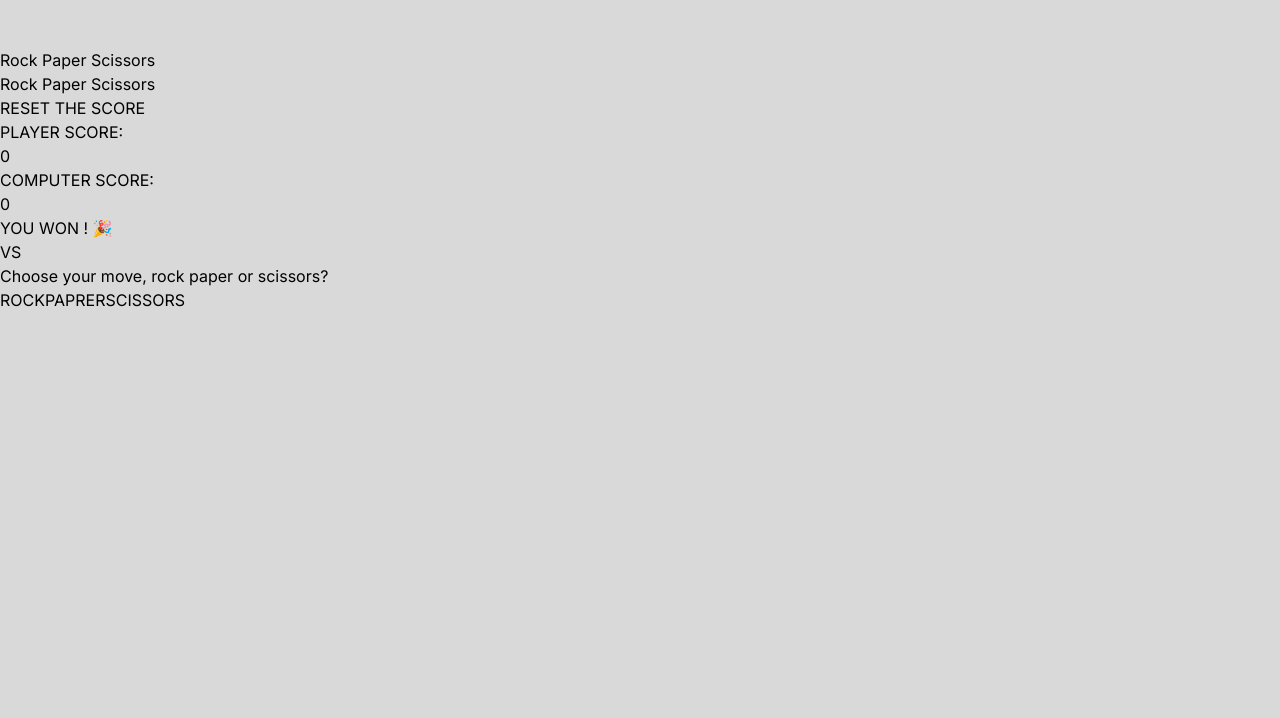
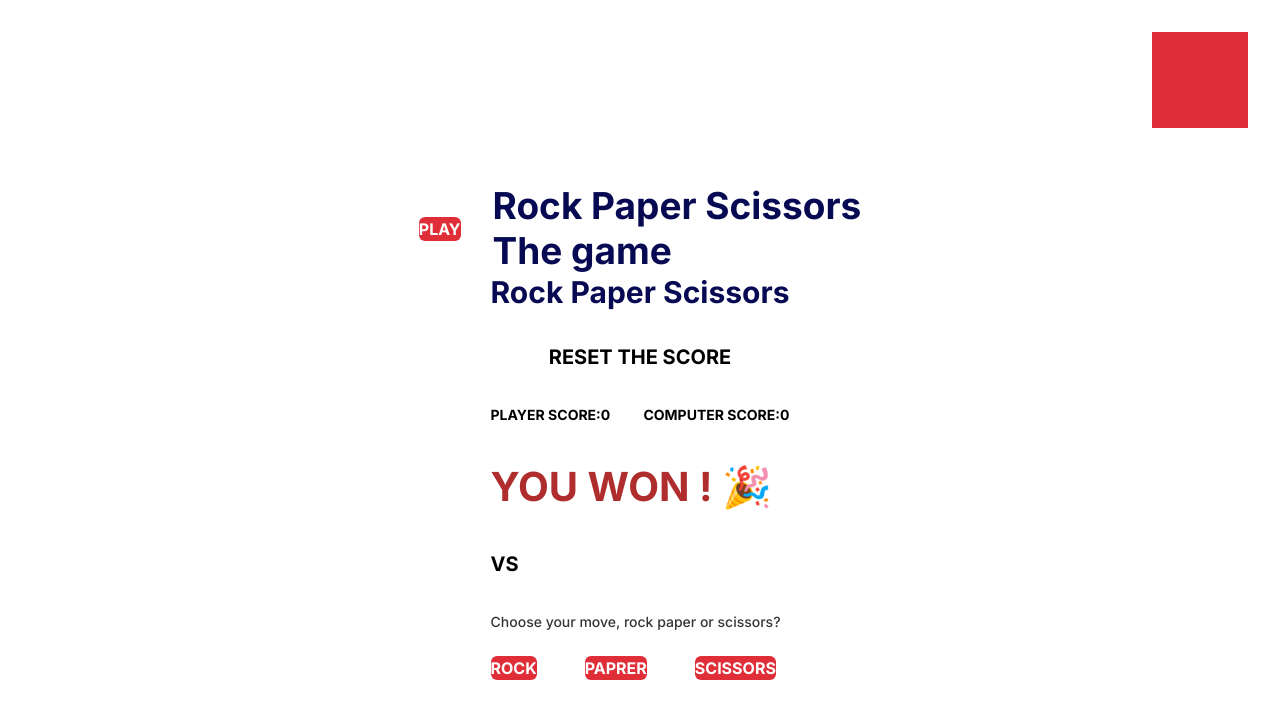
Before and after one commit to SergeyLuzik/rock-paper-scissors, a React (Vite) app: page / in a window 1280 px wide. Shown: the top 718 px of the page. Built offline with nearby package versions, Linux system fonts and the light colour scheme.

Commit message:
ref: adds base styling

```diff
--- a/index.html
+++ b/index.html
@@ -13,7 +13,7 @@
     <link href="./src/index.css" rel="stylesheet" />
     <title>Rock Paper Scissors</title>
   </head>
-  <body class="bg-background">
+  <body class="h-screenbg-background p-8 font-bold">
     <div id="root"></div>
     <script type="module" src="/src/main.jsx"></script>
   </body>
--- a/src/App.jsx
+++ b/src/App.jsx
@@ -1,10 +1,10 @@
-import { Greeting } from "./components/Greeting";
-import { SwitchThemeButton } from "./components/SwitchThemeButton";
-import { Game } from "./components/Game";
+import { Greeting } from './components/Greeting';
+import { SwitchThemeButton } from './components/SwitchThemeButton';
+import { Game } from './components/Game';
 
 export const App = () => {
   return (
-    <div>
+    <div className="relative flex h-screen flex-col items-center justify-center">
       <SwitchThemeButton />
       <Greeting />
       <Game />
--- a/src/components/Button.jsx
+++ b/src/components/Button.jsx
@@ -1 +1,7 @@
-export const Buttom = ({ text }) => <button type="button">{text}</button>;
+export const Buttom = ({ text }) => (
+  <button
+    className="flex items-center justify-center rounded-md bg-accent text-white hover:bg-accent-second"
+    type="button">
+    {text.toUpperCase()}
+  </button>
+);
--- a/src/components/Game.jsx
+++ b/src/components/Game.jsx
@@ -1,26 +1,32 @@
-import { Buttom } from "./Button";
+import { Buttom } from './Button';
 
 export const Game = () => (
-  <div>
-    <h1>Rock Paper Scissors</h1>
-    <button type="button">{"Reset the score".toUpperCase()}</button>
-    <div>
-      <div>
-        <p>{"player score:".toUpperCase()}</p>
+  <div className="flex flex-col gap-8">
+    <h1 className="text-3xl text-secondary">Rock Paper Scissors</h1>
+    <button className="text-[20px] text-primary" type="button">
+      {'Reset the score'.toUpperCase()}
+    </button>
+    <div className="flex justify-between">
+      <div className="flex text-[14px] text-primary">
+        <p>{'player score:'.toUpperCase()}</p>
         <output>0</output>
       </div>
-      <div>
-        <p>{"computer score:".toUpperCase()}</p>
+      <div className="flex text-[14px] text-primary">
+        <p>{'computer score:'.toUpperCase()}</p>
         <output>0</output>
       </div>
     </div>
-    <p>YOU WON ! 🎉</p>
-    <span>VS</span>
-    <p>Choose your move, rock paper or scissors?</p>
+    <p className="text-[40px] text-accent-second">YOU WON ! 🎉</p>
+    <span className="text-[20px] text-primary">VS</span>
     <div>
-      <Buttom text={"rock".toUpperCase()} />
-      <Buttom text={"paprer".toUpperCase()} />
-      <Buttom text={"scissors".toUpperCase()} />
+      <p className="mb-6 text-[14px] font-medium text-third">
+        Choose your move, rock paper or scissors?
+      </p>
+      <div className="flex gap-12">
+        <Buttom text="rock" />
+        <Buttom text="paprer" />
+        <Buttom text="scissors" />
+      </div>
     </div>
   </div>
 );
--- a/src/components/Greeting.jsx
+++ b/src/components/Greeting.jsx
@@ -1,8 +1,11 @@
-import { Buttom } from "./Button";
+import { Buttom } from './Button';
 
 export const Greeting = () => (
-  <div>
-    <Buttom />
-    <h1>Rock Paper Scissors</h1>
+  <div className="flex items-center gap-8">
+    <Buttom text="play" />
+    <h1 className="text-[37px] leading-[1.215] text-secondary">
+      Rock Paper Scissors <br />
+      The game
+    </h1>
   </div>
 );
--- a/src/components/SwitchThemeButton.jsx
+++ b/src/components/SwitchThemeButton.jsx
@@ -1 +1,3 @@
-export const SwitchThemeButton = () => <button type="button"></button>;
+export const SwitchThemeButton = () => (
+  <button className="absolute top-0 right-0 size-24 bg-accent" type="button"></button>
+);
```
